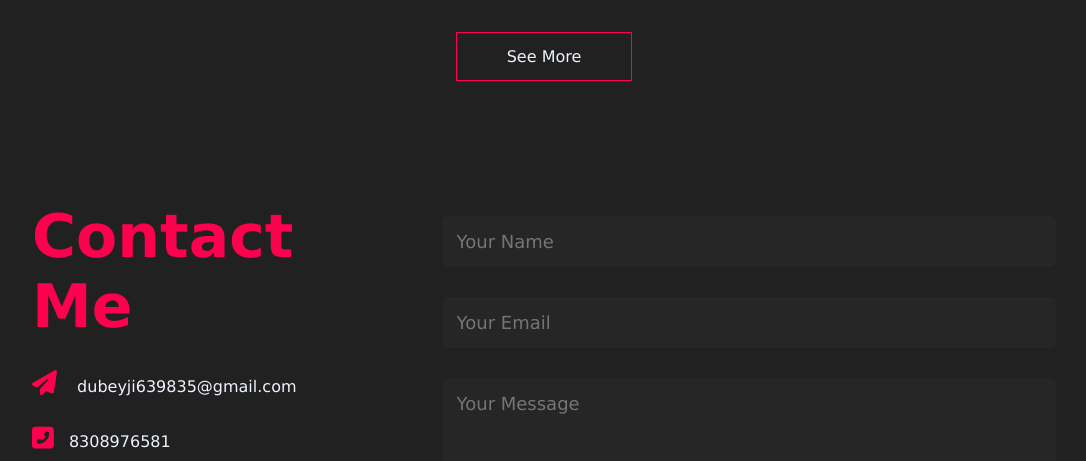
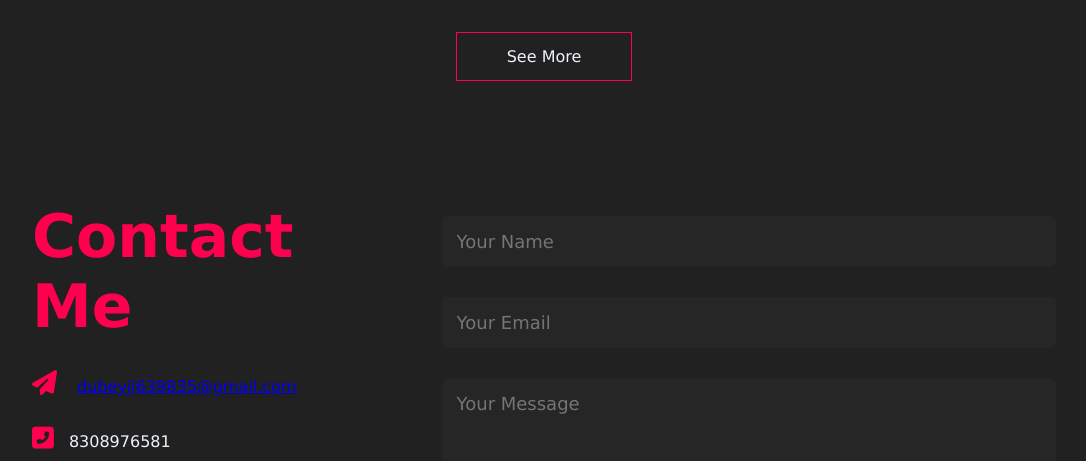
Before and after one commit to imbipindubey/portfolio, a plain HTML site: page index.html in a window 1280 px wide. Shown: the part 2742-3203 px from the top of the page, without its empty margins (96-1182 px from the left). Drawn offline with Linux system fonts and the light colour scheme.

Commit message:
Update index.html

```diff
--- a/index.html
+++ b/index.html
@@ -123,7 +123,7 @@
       <div class="row">
         <div class="contact-left">
           <h1 class="sub-title">Contact Me</h1>
-          <p><i class="fas fa-paper-plane"></i> dubeyji639835@gmail.com</p>
+          <p><i class="fas fa-paper-plane"></i> <a href="gmail.com">dubeyji639835@gmail.com</a></p>
           <p><i class="fas fa-phone-square-alt"></i>8308976581</p>
           <div class="social-icons">
             <a href="#"><i class="fas fa-facebook"></i></a>
```
